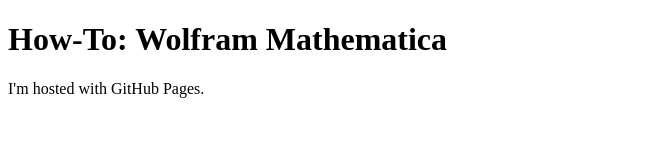
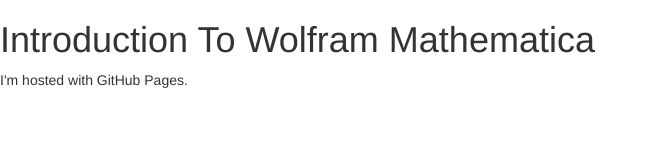
Before and after one commit to getDolla/getDolla.github.io, a plain HTML site: page index.html in a window 1280 px wide. Shown: the whole page, without its empty margins (0-657 px from the left). Drawn offline with Linux system fonts and the light colour scheme; files that its build step writes are made by us from their sources.

Commit message:
Update index.html

```diff
--- a/index.html
+++ b/index.html
@@ -1,7 +1,11 @@
 <!DOCTYPE html>
 <html>
+  <head>
+  <link rel="stylesheet" type="text/css" href="../static/css/bootstrap.min.css">
+    <title>Brief Intro: Wolfram Mathematica</title>
+  </head>
 <body>
-<h1>How-To: Wolfram Mathematica</h1>
+<h1>Introduction To Wolfram Mathematica</h1>
 <p>I'm hosted with GitHub Pages.</p>
 </body>
 </html>
```
